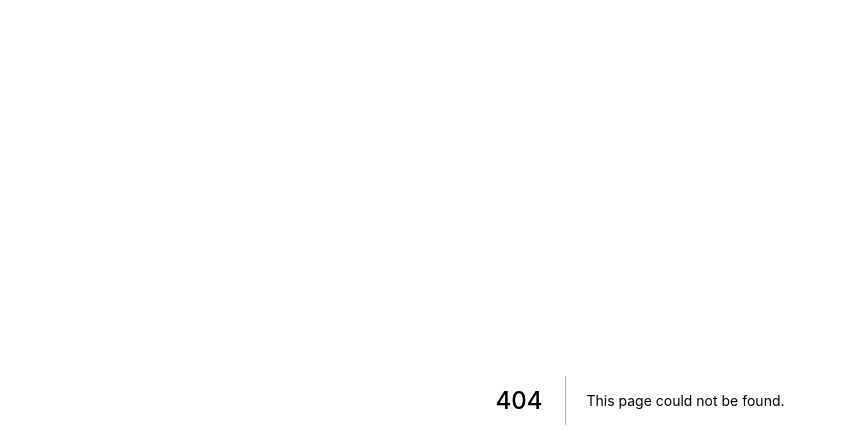
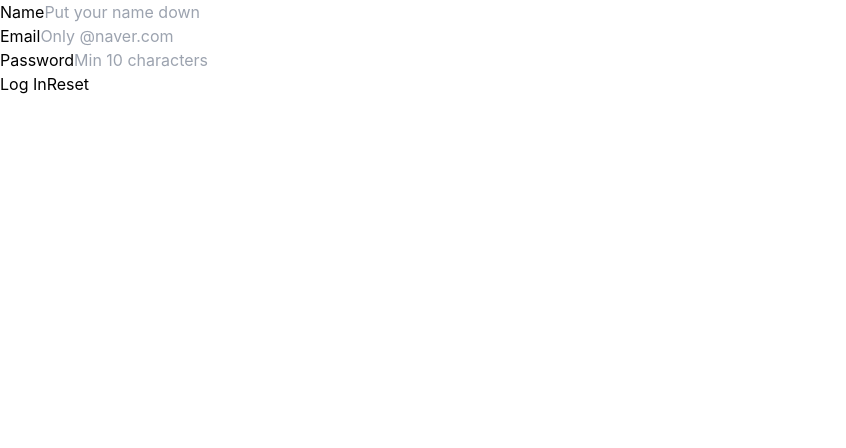
Before and after one commit to Eastynfromeast/nomad-market-12, a Next.js app: page /form-challenge in a window 1280 px wide. Before the commit this address had no page. Shown: the top 448 px of the page, without its empty margins (0-846 px from the left). Built offline with nearby package versions, Linux system fonts and the light colour scheme.

Commit message:
Do a practice of react-hook-form

```diff
--- /dev/null
+++ b/pages/form-challenge.tsx
@@ -0,0 +1,87 @@
+import { FieldErrors, useForm } from "react-hook-form";
+
+interface IForm {
+	name: string;
+	email: string;
+	password: string;
+}
+
+export default function FormChallenge() {
+	const {
+		register,
+		handleSubmit,
+		reset,
+		formState: { errors, isSubmitSuccessful },
+	} = useForm<IForm>({
+		mode: "onChange",
+	});
+	const onValid = (data: IForm) => {
+		console.log("you've got registered! :^)");
+	};
+	const onInvalid = (errors: FieldErrors) => {
+		console.log(errors);
+	};
+
+	return (
+		<div className="container">
+			<form onSubmit={handleSubmit(onValid, onInvalid)} className="form-container">
+				<div className="input-wrap">
+					<label>Name</label>
+					<input
+						{...register("name", {
+							required: "Put your name please in English or Korean",
+							minLength: {
+								value: 2,
+								message: "User name must be longer than 2 characters",
+							},
+							pattern: {
+								value: /[ㄱ-ㅎ가-핳a-zA-Z]$/,
+								message: "You can use only Roman Alphabet or Hangeul",
+							},
+						})}
+						type="text"
+						placeholder="Put your name down "
+					/>
+					{errors.name && <span className="error-message">{errors.name?.message}</span>}
+				</div>
+				<div className="input-wrap">
+					<label>Email</label>
+					<input
+						{...register("email", {
+							required: "You should put your email with @naver.com",
+							validate: {
+								onlyNaver: value => value.includes("@naver.com") || "Only Naver mail address is allowed",
+							},
+						})}
+						type="email"
+						placeholder="Only @naver.com"
+					/>
+					{errors.email && <span className="error-message">{errors.email?.message}</span>}
+				</div>
+				<div className="input-wrap">
+					<label>Password</label>
+					<input
+						{...register("password", {
+							required: "You should put password",
+							minLength: {
+								value: 10,
+								message: "Password should be longer 10 characters",
+							},
+						})}
+						type="password"
+						placeholder="Min 10 characters"
+					/>
+					　{errors.password && <span className="error-message">{errors.password?.message}</span>}
+				</div>
+				<div className="button-wrap">
+					<input type="submit" value="Log In" />
+					<input onClick={() => reset()} type="reset" placeholder="Reset" />
+				</div>
+				<div className="message-wrap">
+					{isSubmitSuccessful && <span className="success-message">YAY! Welcome back!</span>}
+					{errors.errors && <span className="error-message">{errors.errors?.message}</span>}
+				</div>
+			</form>
+		</div>
+	);
+}
--- a/pages/forms.tsx
+++ b/pages/forms.tsx
@@ -7,22 +7,41 @@ import { FieldErrors, useForm } from "react-hook-form";
     Have control over inputs
     Dont deal with events
     Eaiser Inputs
+
+    onBlur when you click outside of input
+    onChange
+
+    watch allows you to watch "ONLY ONE FIELD"
 */
 
 interface IForm {
 	username: string;
 	email: string;
 	password: string;
+	errors?: string;
 }
 
 export default function Forms() {
-	const { register, handleSubmit } = useForm<IForm>();
+	const {
+		register,
+		handleSubmit,
+		formState: { errors },
+		setValue,
+		setError,
+		reset,
+		resetField,
+	} = useForm<IForm>({
+		mode: "onChange",
+	});
 	const onValid = (data: IForm) => {
 		console.log("im valid");
+		// setError("username", { message: "already taken username" });
+		resetField("password");
 	};
 	const onInvalid = (errors: FieldErrors) => {
 		console.log(errors);
 	};
+
 	return (
 		<form onSubmit={handleSubmit(onValid, onInvalid)}>
 			<input
@@ -36,9 +55,22 @@ export default function Forms() {
 				type="text"
 				placeholder="Username"
 			/>
-			<input {...register("email", { required: "Email is required" })} type="email" placeholder="Write Email" />
+			{errors.username?.message}
+			<input
+				{...register("email", {
+					required: "Email is required",
+					validate: {
+						notGmail: value => !value.includes("@gmail.com") || "Gmail is not allowed",
+					},
+				})}
+				type="email"
+				placeholder="Write Email"
+				className={`${Boolean(errors.email) ? "border-red-500 border" : ""}`}
+			/>
+			{errors.email?.message}
 			<input {...register("password", { required: "Password is required" })} type="password" placeholder="Password" />
 			<input type="submit" value="Create Account" />
+			{errors.errors?.message}
 		</form>
 	);
 }
```
